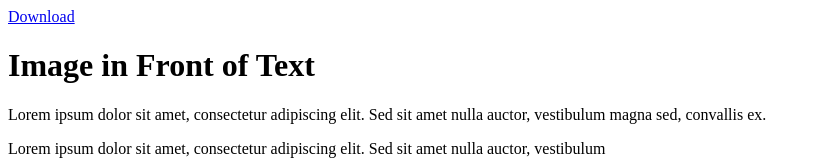
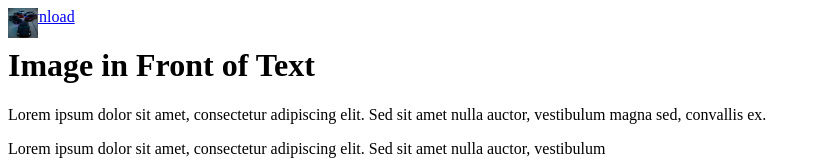
Before and after one commit to Leo-david/Jude-animes-, a plain HTML site: page index.html in a window 1280 px wide. Shown: the top 160 px of the page, without its empty margins (0-821 px from the left). Drawn offline with Linux system fonts and the light colour scheme.

Commit message:
Update index.html

```diff
--- a/index.html
+++ b/index.html
@@ -10,7 +10,6 @@
           padding:0;
           height:30;
           width:30;
-          background-image: url('try.jpg');
           position:fixed;
    }
    .contents{
@@ -24,7 +23,7 @@
 <body>
 
 	<div class="contents">
-		    <a href="try.html"> <div class = button> </div></a>
+		    <a href="try.html"> <div class = button><img src="ll.jpg" width="30" height="30"/>  </div></a>
 			<a href="try.jpg" download="try.jpg">Download</a>
 		    <h1>Image in Front of Text</h1>
         <p>Lorem ipsum dolor sit amet, consectetur adipiscing elit. Sed sit amet nulla auctor, vestibulum magna sed, convallis ex.</p>
```
